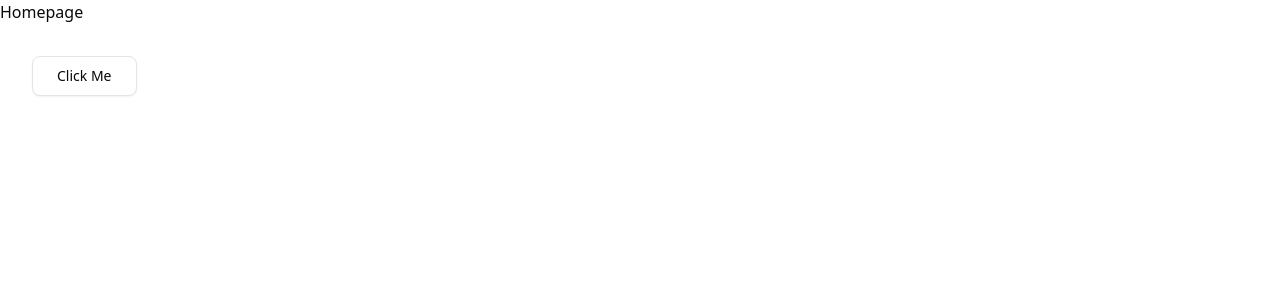
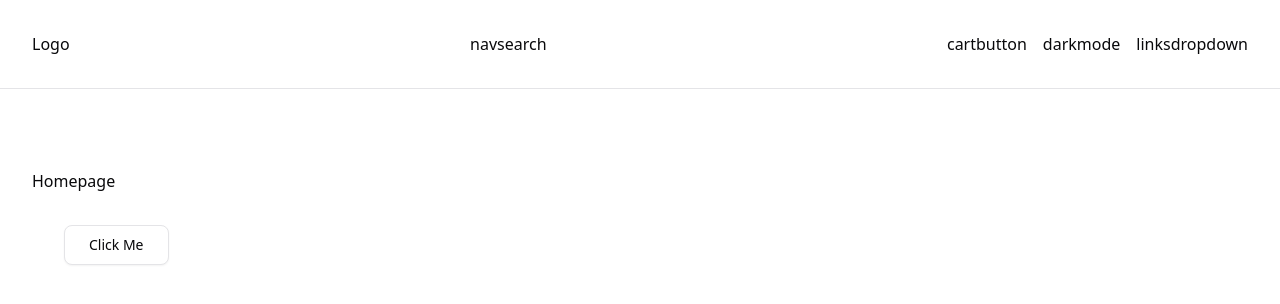
Before and after one commit to jls777/nextjs-store-demo, a Next.js app: page / in a window 1280 px wide. Shown: the top 304 px of the page. Built offline with nearby package versions, Linux system fonts and the light colour scheme.

Commit message:
navbar component

```diff
--- a/app/layout.tsx
+++ b/app/layout.tsx
@@ -1,6 +1,8 @@
 import type { Metadata } from "next";
 import { Geist, Geist_Mono } from "next/font/google";
 import "./globals.css";
+import Navbar from "@/components/navbar/Navbar";
+import Container from "@/components/global/Container";
 
 const geistSans = Geist({
   variable: "--font-geist-sans",
@@ -27,7 +29,8 @@ export default function RootLayout({
       <body
         className={`${geistSans.variable} ${geistMono.variable} antialiased`}
       >
-        {children}
+        <Navbar />
+        <Container className="py-20">{children}</Container>
       </body>
     </html>
   );
--- a/components/navbar/Navbar.tsx
+++ b/components/navbar/Navbar.tsx
@@ -1,5 +1,24 @@
+import Container from "../global/Container";
+import CartButton from "./CartButton";
+import DarkMode from "./DarkMode";
+import LinksDropdown from "./LinksDropdown";
+import Logo from "./Logo";
+import NavSearch from "./NavSearch";
+
 function Navbar() {
-  return <div>navbar</div>;
+  return (
+    <nav className="border-b">
+      <Container className="flex flex-col sm:flex-row sm:justify-between sm:items-center flex-wrap py-8 gap-4">
+        <Logo />
+        <NavSearch />
+        <div className="flex gap-4 items-center">
+          <CartButton />
+          <DarkMode />
+          <LinksDropdown />
+        </div>
+      </Container>
+    </nav>
+  );
 }
 
 export default Navbar;
```
